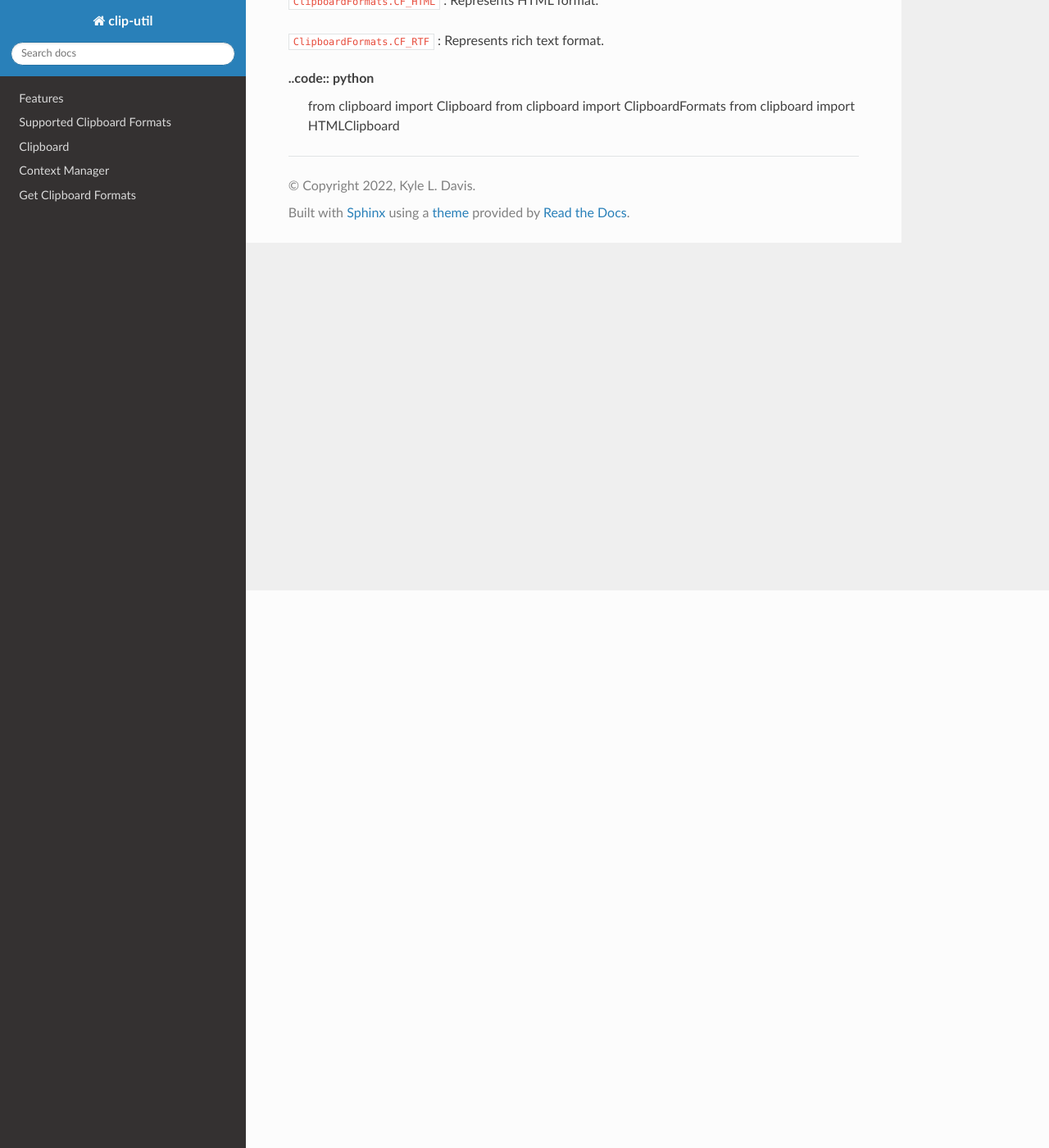
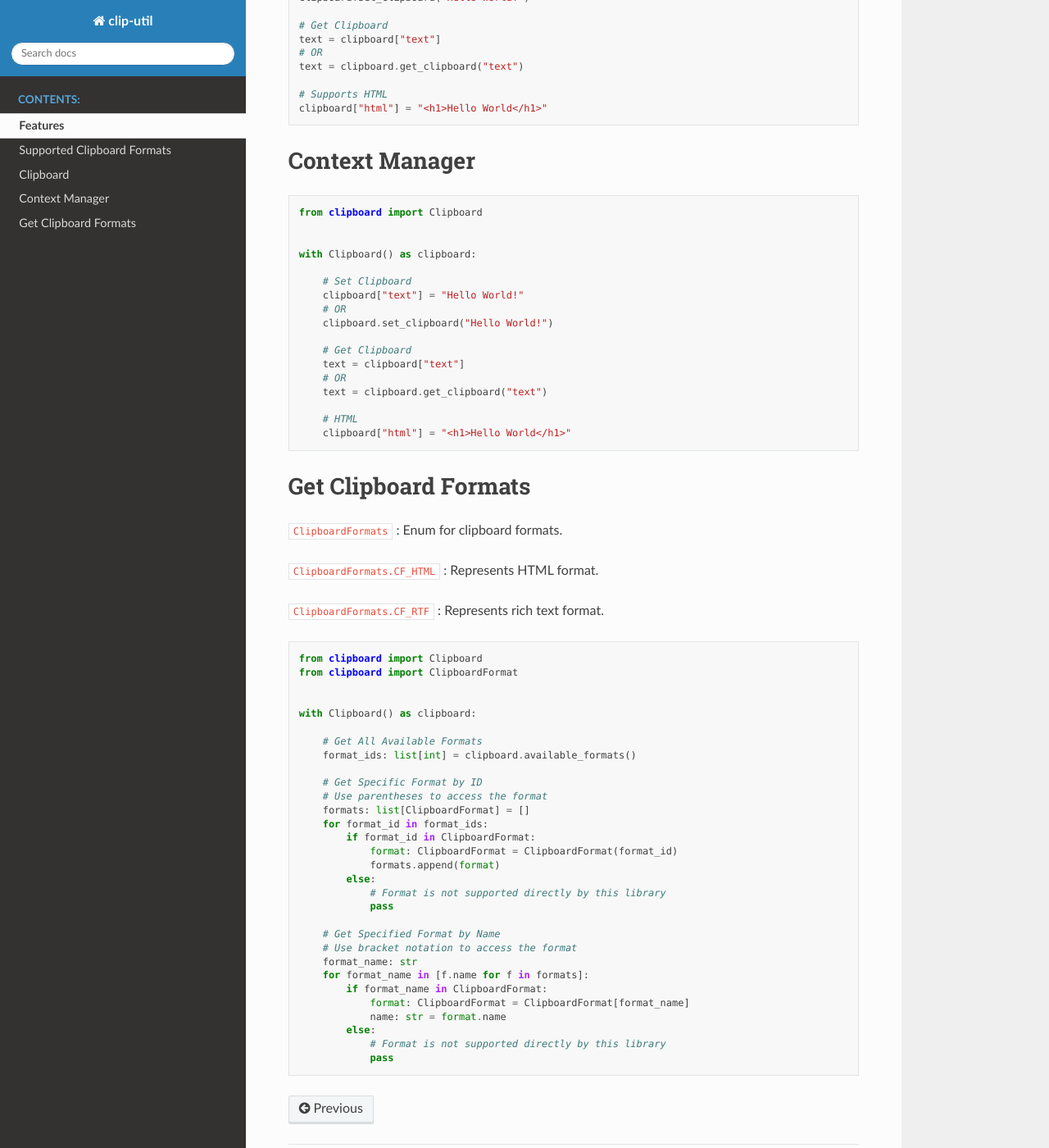
Before and after one commit to AceofSpades5757/clip-util, a Sphinx documentation site: the page built from docs/source/quickstart.rst, in a window 1280 px wide and 1400 px high, scrolled down 680 px. Shown: the whole window at 82% size. Built offline with Sphinx 7.4.7 and the Read the Docs theme 2.0.0, drawn with Linux system fonts in a browser that asks for light colours; some of the changed text lies outside the part shown.

Commit message:
docs: update
Fixed errors and updated examples using the README.md examples.

```diff
--- a/docs/source/index.rst
+++ b/docs/source/index.rst
@@ -9,6 +9,7 @@
 .. toctree::
    :maxdepth: 2
    :caption: Contents:
+
    quickstart
 
 Description
--- a/docs/source/quickstart.rst
+++ b/docs/source/quickstart.rst
@@ -17,39 +18,47 @@
 Will open and close every time the values are set, or retrieved. It's better to use a context manager.
 
 .. code:: python
-  from clipboard import Clipboard
+
+    from clipboard import Clipboard
 
 
-  clipboard = Clipboard()
+    clipboard = Clipboard()
 
-  # Set Clipboard
-  clipboard['text'] = 'Hello World!'
-  # OR
-  clipboard.set_clipboard('text') = 'Hello World!'
+    # Set Clipboard
+    clipboard["text"] = "Hello World!"
+    # OR
+    clipboard.set_clipboard("Hello World!")
 
-  # Get Clipboard
-  text = clipboard['text']
-  # OR
-  text = clipboard.get_clipboard('text')
+    # Get Clipboard
+    text = clipboard["text"]
+    # OR
+    text = clipboard.get_clipboard("text")
+
+    # Supports HTML
+    clipboard["html"] = "<h1>Hello World</h1>"
 
 Context Manager
 ===============
 
 .. code:: python
-  from clipboard import Clipboard
+
+    from clipboard import Clipboard
 
 
-  with Clipboard() as clipboard:
+    with Clipboard() as clipboard:
 
-      # Set Clipboard
-      clipboard['text'] = 'Hello World!'
-      # OR
-      clipboard.set_clipboard('text') = 'Hello World!'
+        # Set Clipboard
+        clipboard["text"] = "Hello World!"
+        # OR
+        clipboard.set_clipboard("Hello World!")
 
-      # Get Clipboard
-      text = clipboard['text']
-      # OR
-      text = clipboard.get_clipboard('text')
+        # Get Clipboard
+        text = clipboard["text"]
+        # OR
+        text = clipboard.get_clipboard("text")
+
+        # HTML
+        clipboard["html"] = "<h1>Hello World</h1>"
 
 Get Clipboard Formats
 =====================
@@ -63,7 +72,35 @@
 ``ClipboardFormats.CF_RTF``
 : Represents rich text format.
 
-..code:: python
-  from clipboard import Clipboard
-  from clipboard import ClipboardFormats
-  from clipboard import HTMLClipboard
+.. code:: python
+
+    from clipboard import Clipboard
+    from clipboard import ClipboardFormat
+
+
+    with Clipboard() as clipboard:
+
+        # Get All Available Formats
+        format_ids: list[int] = clipboard.available_formats()
+
+        # Get Specific Format by ID
+        # Use parentheses to access the format
+        formats: list[ClipboardFormat] = []
+        for format_id in format_ids:
+            if format_id in ClipboardFormat:
+                format: ClipboardFormat = ClipboardFormat(format_id)
+                formats.append(format)
+            else:
+                # Format is not supported directly by this library
+                pass
+
+        # Get Specified Format by Name
+        # Use bracket notation to access the format
+        format_name: str
+        for format_name in [f.name for f in formats]:
+            if format_name in ClipboardFormat:
+                format: ClipboardFormat = ClipboardFormat[format_name]
+                name: str = format.name
+            else:
+                # Format is not supported directly by this library
+                pass
```
Also changed, not shown: other parts of docs/source/quickstart.rst (+1 -0 lines).
